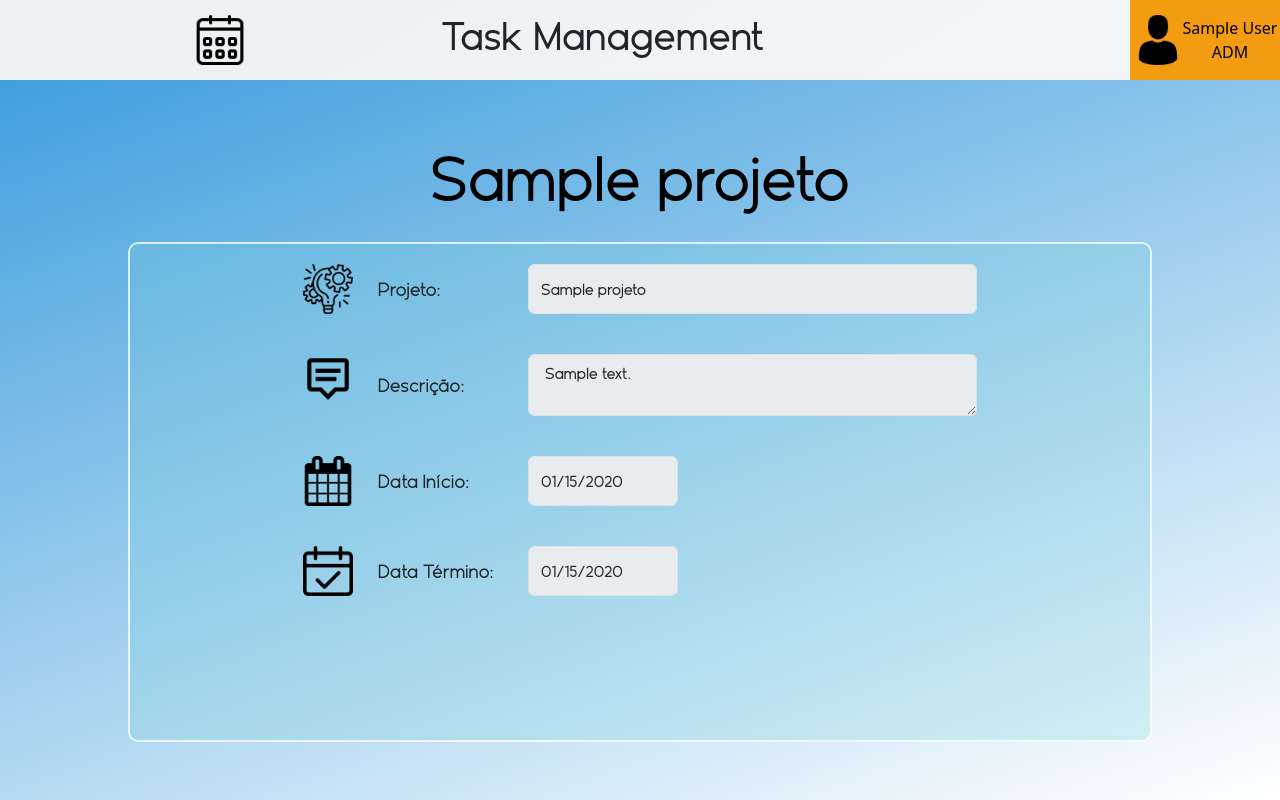
After one commit to kaiogotyacode/taskManagement, a PHP site: page /application/view/viewProject.php in a window 1280 px wide. The commit adds this page. Run offline with PHP 8.4, Linux system fonts and the light colour scheme; the visitor is signed in with stand-in values (Sample User, id 1); tables that the repository leaves empty hold one stand-in row (values such as "Sample post"); some libraries are stand-ins or nearby versions.

Commit message:
Added 'viewProject.php' listing the project data

```diff
--- a/taskManagement/application/home.php
+++ b/taskManagement/application/home.php
@@ -147,7 +147,7 @@ include('../conexao.php');
 
                 while ($row = $retorno->fetch_assoc()) {
                     print "
-                        <div class='project-option' onclick=\"alert('" . $row['idProjeto'] . "')\">
+                        <div class='project-option' onclick=\"window.location.href='./view/viewProject.php?idProjeto=".$row['idProjeto']."&isResponsable=".$row['Responsável']."'\">
                             <p> " . $row['Projeto'] . " </p>
                             <div style='";
                     if ($row['Responsável'] == 1) {
--- /dev/null
+++ b/taskManagement/application/view/viewProject.php
@@ -0,0 +1,92 @@
+<html lang="pt-br">
+<head>
+    <meta charset="UTF-8">
+    <meta name="viewport" content="width=device-width, initial-scale=1.0">
+    <title>View Project</title>
+    <link rel="stylesheet" href="../../assets/css/reset.css">
+    <link rel="stylesheet" href="../../assets/css/style.css">
+    <script src="../../assets/js/script.js"></script>
+    <link rel="stylesheet" href="../../../node_modules/bootstrap/dist/css/bootstrap.css">
+</head>
+<body>
+<?php
+session_start();
+include('../../conexao.php');
+
+if (!empty($_REQUEST["idProjeto"])) {
+    $_SESSION["s_idProjeto"]  =  $_REQUEST["idProjeto"];
+}
+
+$queryViewProject = "SELECT * FROM Projetos WHERE idProjeto = " . $_SESSION['s_idProjeto'];
+$retornoViewProject = $conn->query($queryViewProject);
+
+$objProjeto = $retornoViewProject->fetch_assoc();
+
+$nome = $objProjeto['nome'];
+$descricao = $objProjeto['descricao'];
+$dataInicio = $objProjeto['dataInicio'];
+$dataTermino = $objProjeto['dataTermino'];
+
+?>
+<nav>
+        <div onclick="window.location.href='./../home.php'" class="divTitulo">
+            <img src="../../assets/images/calendarIcon.png" height="50" width="50" />
+            <h1 class="tituloNav">Task Management</h1>
+        </div>
+
+        <div style="<?php if ($_SESSION['s_admin'] == 1) {
+                        print "background-color: #f39c12;";
+                    } else {
+                        print "background-color: #3498db;";
+                    } ?>" class="userStatus" onclick="logout(1);">
+
+            <img class="adm" height="50" width="50" src="../../assets/images/userIcon.png" />
+
+            <?php
+            if ($_SESSION['s_admin'] == 1) {
+                print $_SESSION["s_nome"];
+                print "<br> ADM ";
+            } else {
+                print $_SESSION["s_nome"];
+                print "<br> USER ";
+            }
+            ?>
+        </div>
+    </nav>
+
+
+    <div class="project-management">
+        <p> <?php print $nome; ?> </p>
+        <form action="alterarProjeto.php" method="POST" onsubmit="return validarAlteracao()">
+            <div class="project-management-content">
+                <div class="management-row">
+                    <img class="management-img-adjust" height="50" width="50" src="../../assets/images/projectsIcon.png" />
+                    <label class="management-label"> Projeto: </label>
+                    <input class="form-control management-adjust" name="mngNomeProjeto" id="mngNomeProjeto" disabled value="<?php print $nome; ?>" placeholder="Digite um nome..." type="text" />
+                </div>
+
+                <div class="management-row">
+                    <img class="management-img-adjust" height="50" width="50" src="../../assets/images/descricaoIcon.png" />
+                    <label class="management-label"> Descrição: </label>
+                    <textarea class="form-control management-adjust" name="mngDescricao" id="mngDescricao" disabled placeholder="Digite um nome..." type="text"> <?php print $descricao; ?> </textarea>
+                </div>
+
+                <div class="management-row">
+                    <img class="management-img-adjust" height="50" width="50" src="../../assets/images/dateIcon.png" />
+                    <label class="management-label"> Data Início: </label>
+                    <input class="form-control management-adjust-data" name="mngDataInicio" id="mngDataInicio" disabled value="<?php print $dataInicio; ?>" type="date" />
+                </div>
+
+                <div class="management-row">
+                    <img class="management-img-adjust" height="50" width="50" src="../../assets/images/dateIconConcluded.png" />
+                    <label class="management-label"> Data Término: </label>
+                    <input class="form-control management-adjust-data" name="mngDataTermino" id="mngDataTermino" disabled value="<?php print $dataTermino; ?>" type="date" />
+                </div>
+
+            </div>
+        </form>
+    </div>
+
+
+</body>
+</html>
--- a/taskManagement/assets/js/script.js
+++ b/taskManagement/assets/js/script.js
@@ -31,14 +31,17 @@ function hideFromUser() {
     });
 }
 
-function logout() {
+function logout(verify = 0) {
+
 
     if (confirm("Você deseja fazer logout?")) {
-        window.location.href = '../index.php';
-
+        if(verify == 0){
+            window.location.href = '../index.php';
+        } else{
+            window.location.href = '../../index.php';
+        }
     } else {
         return false;
-
     }
 }
 
```
